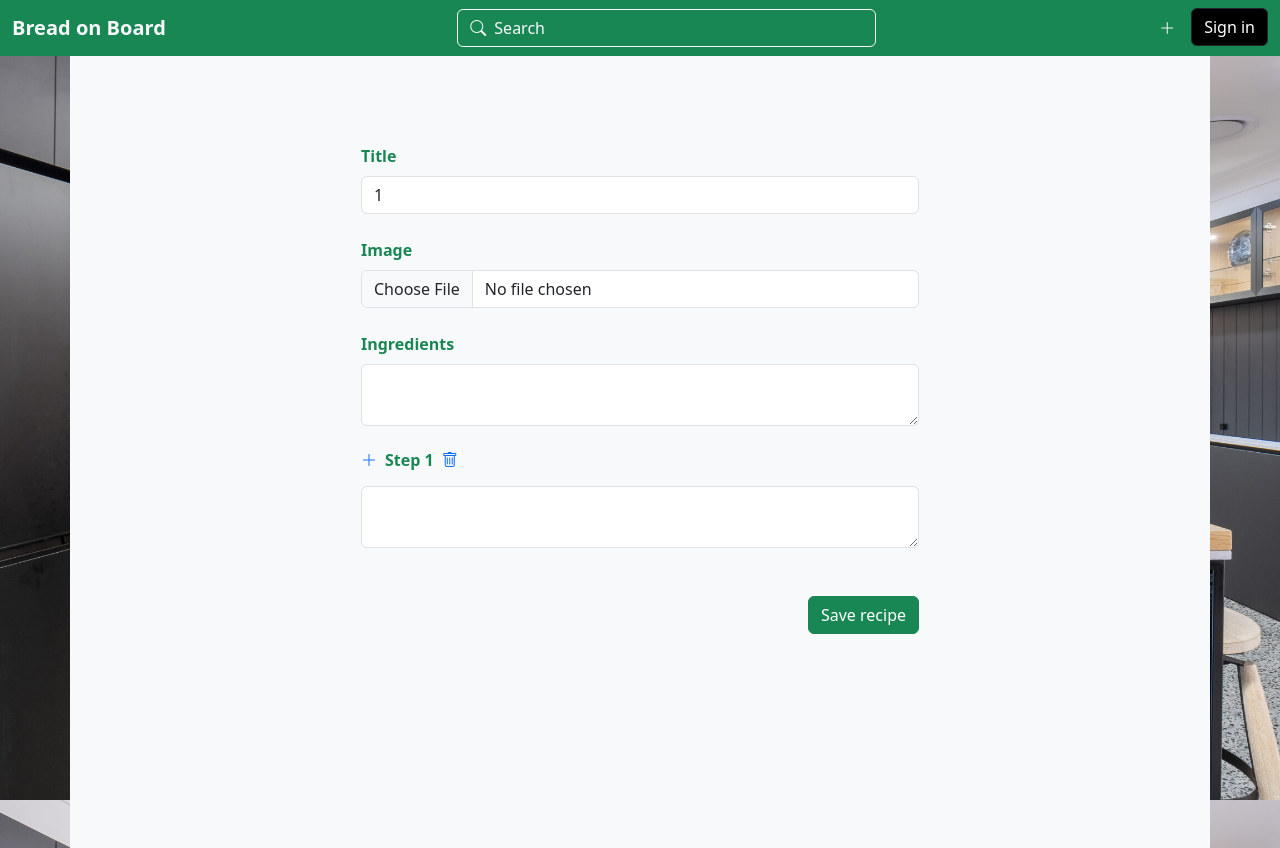
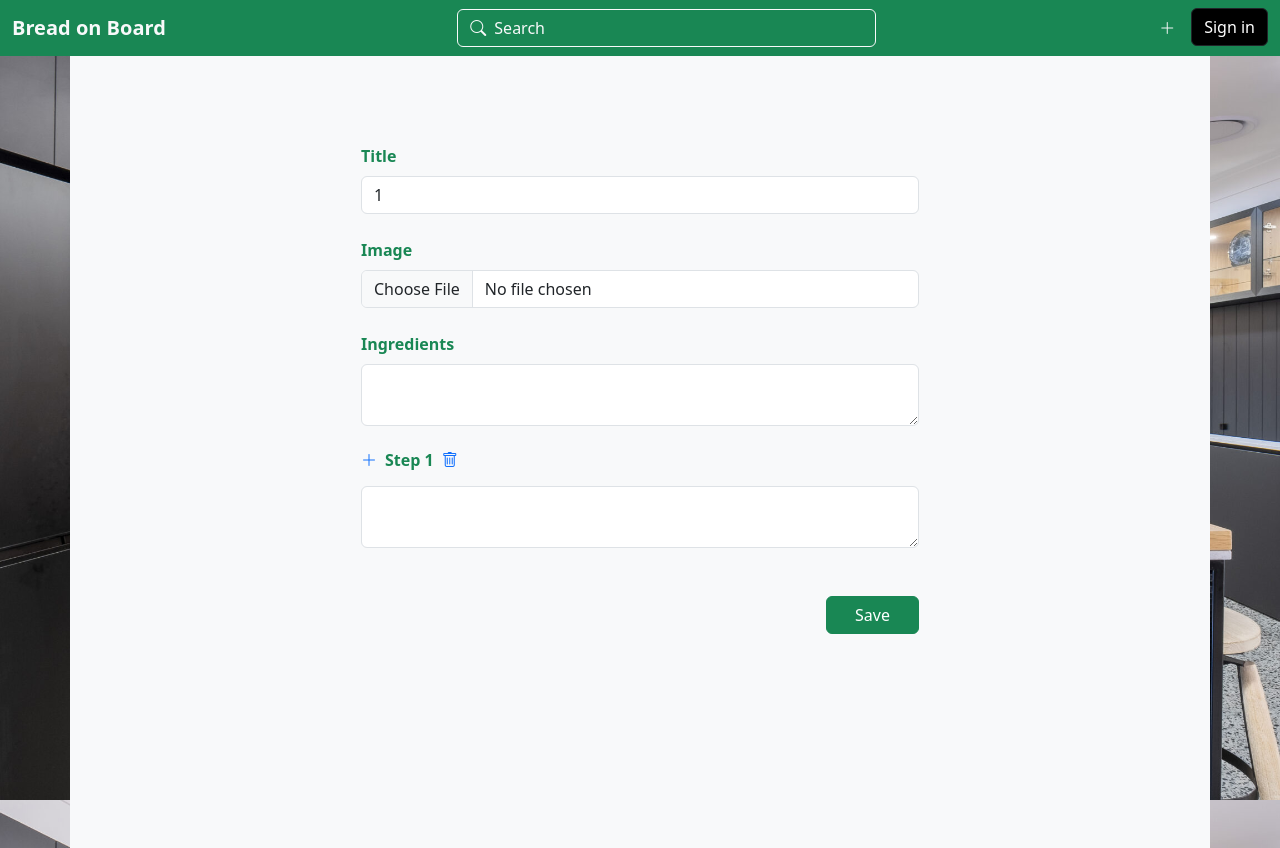
Before and after one commit to GimmyR/bread-on-board, a Next.js app: page /recipe/create/1 in a window 1280 px wide. Built offline with nearby package versions, Linux system fonts and the light colour scheme; no server answers.

Commit message:
Allowing to remove recipe

```diff
--- /dev/null
+++ b/src/actions/remove-recipe.tsx
@@ -0,0 +1,23 @@
+"use server";
+
+import bobFetch from "@/lib/bob-fetch";
+import { cookies } from "next/headers";
+import { redirect } from "next/navigation";
+
+export default async function removeRecipe(id: string | undefined) {
+    if(!id)
+        return { status: 400, data: "Recipe ID is missing" };
+
+    const cookieStore = await cookies();
+    const response = await bobFetch(`/api/recipe/delete/${id}`, {
+        method: "POST",
+        headers: {
+            "Authorization": `Bearer ${cookieStore.get("token")?.value as string}`
+        }
+    });
+
+    if(response.status == 201)
+        redirect("/");
+
+    else return response;
+}
--- a/src/components/create-recipe-form/index.tsx
+++ b/src/components/create-recipe-form/index.tsx
@@ -5,7 +5,7 @@ import { RecipeStepForm } from "@/interfaces/recipe-step";
 import { useRouter } from "next/navigation";
 import { ChangeEvent, FormEvent, useState } from "react";
 import StepForm from "../step-form";
-import SaveRecipeButton from "../save-recipe-button";
+import RecipeButtons from "@/components/recipe-buttons";
 import { RecipeResponse } from "@/interfaces/recipe";
 import editRecipe from "@/actions/edit-recipe";
 
@@ -60,9 +60,13 @@ export default function CreateRecipeForm({ title, recipe } : Props) {
             router.push(`/recipe/${result.data.id}`);
 
         else {
-            setError(result.status != 401 ? result.data : "You are not authenticated");
+            handleError(result);
             setIsLoading(false);
         }
+    };
+
+    const handleError = (response: { status: number, data: any }) => {
+        setError(response.status != 401 ? response.data : "You are not authenticated");
     };
 
     const handleSubmit = async (event: FormEvent<HTMLFormElement>) => {
@@ -97,7 +101,7 @@ export default function CreateRecipeForm({ title, recipe } : Props) {
             </div>
             {steps.map((step, index) =>
             <StepForm key={step.id ? step.id : step.key} index={index} step={step} addStepRightAfter={addStepRightAfter} removeStepAt={removeStepAt} handleChange={handleChange}/>)}
-            <SaveRecipeButton isLoading={isLoading}/>
+            <RecipeButtons id={recipe ? recipe.id : undefined} isLoading={isLoading} handleError={handleError}/>
         </form>
     );
 }
--- /dev/null
+++ b/src/components/recipe-buttons/index.tsx
@@ -0,0 +1,32 @@
+import removeRecipe from "@/actions/remove-recipe";
+
+type Props = {
+    id: string | undefined,
+    isLoading: boolean,
+    handleError: (response: { status: number, data: any }) => void
+};
+
+export default function RecipeButtons({ id, isLoading, handleError } : Props) {
+    const handleRemove = async () => {
+        const response = await removeRecipe(id);
+        handleError(response);
+    };
+
+    return (
+        <div className="d-flex flex-row justify-content-end align-items-center mt-4">
+            {isLoading &&
+                <div className="spinner-grow spinner-grow-sm text-secondary me-1" role="status">
+                    <span className="visually-hidden">Loading...</span>
+                </div>
+            }
+            {id &&
+                <button type="button" onClick={handleRemove} className={`btn btn-dark col-2 ms-3${!isLoading ? "" : " disabled"}`}>
+                    Remove
+                </button>
+            }
+            <button type="submit" className={`btn btn-success col-2 ms-3${!isLoading ? "" : " disabled"}`}>
+                Save
+            </button>
+        </div>
+    );
+}
--- a/src/components/save-recipe-button/index.tsx
+++ /dev/null
@@ -1,18 +0,0 @@
-type Props = {
-    isLoading: boolean
-};
-
-export default function SaveRecipeButton({ isLoading } : Props) {
-    return (
-        <div className="d-flex flex-row justify-content-end align-items-center mt-4">
-            {isLoading &&
-                <div className="spinner-grow spinner-grow-sm text-secondary me-1" role="status">
-                    <span className="visually-hidden">Loading...</span>
-                </div>
-            }
-            <button type="submit" className={`btn btn-success ms-3${!isLoading ? "" : " disabled"}`}>
-                Save recipe
-            </button>
-        </div>
-    );
-}
```
